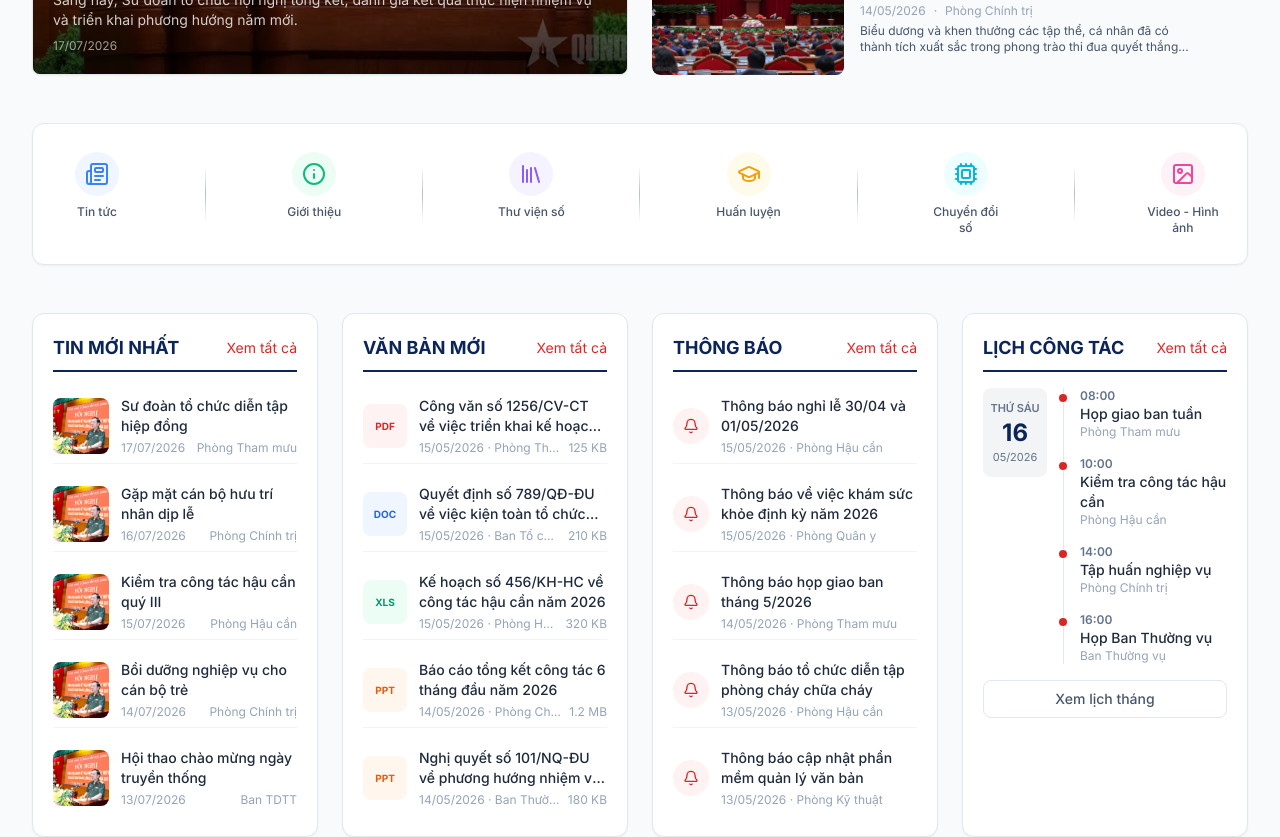
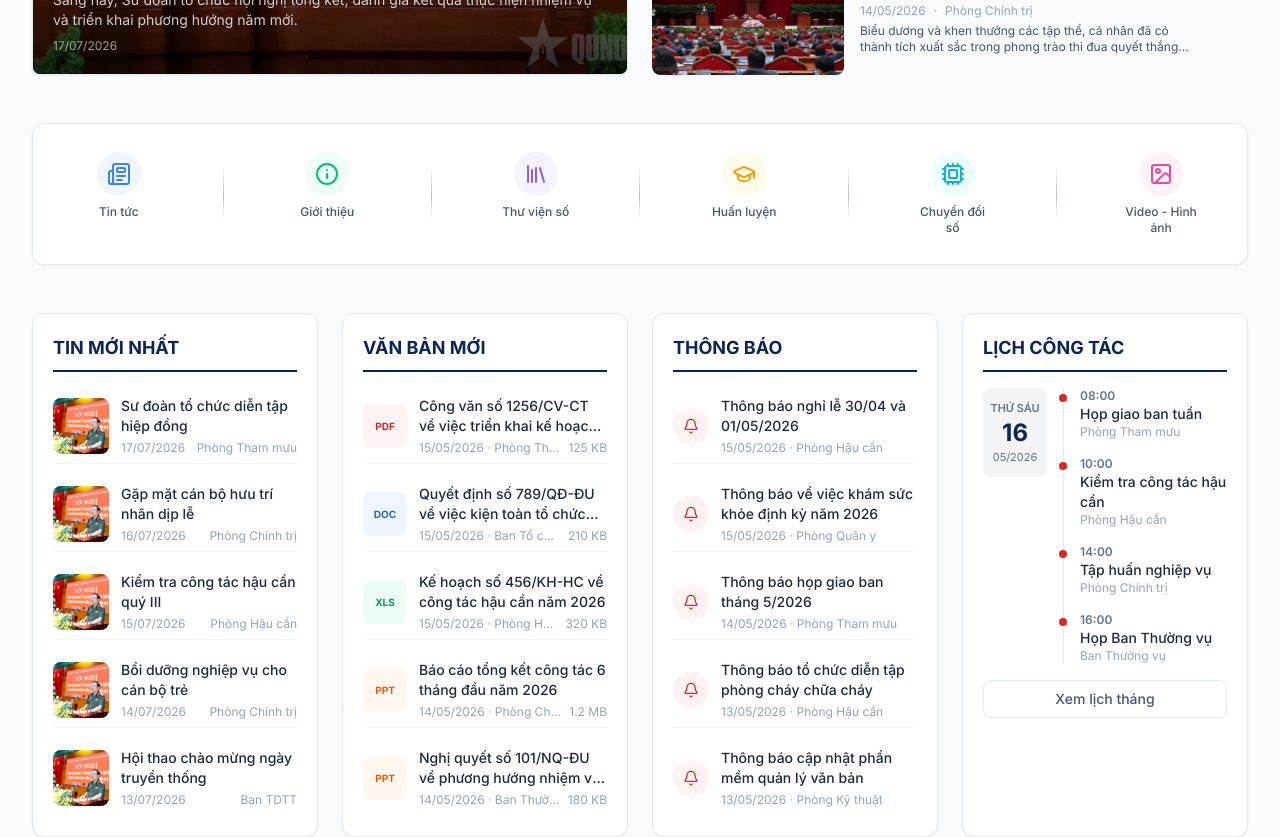
Before and after one commit to helloworld2346/news-cms, a React (Vite) app in the folder frontend/: page / in a window 1280 px wide. Shown: the part 760-1597 px from the top of the page. Built offline with nearby package versions, Linux system fonts and the light colour scheme.

Commit message:
feat: update QuickAccess component to use routeMap for navigation and improve layout, enhance SectionHeading component with conditional link rendering

```diff
--- a/frontend/src/features/home/components/QuickAccess.tsx
+++ b/frontend/src/features/home/components/QuickAccess.tsx
@@ -20,16 +20,25 @@ const iconMap: Record<string, LucideIcon> = {
   media: Image,
 };
 
+const routeMap: Record<string, string> = {
+  news: "/tin-tuc/quan-khu-su-doan",
+  about: "/gioi-thieu/lich-su-su-doan-5",
+  library: "/thu-vien-so/dung-chung",
+  training: "/huan-luyen/ke-hoach",
+  digital: "/chuyen-doi-so/binh-dan-hoc-vu-so",
+  media: "/media",
+};
+
 export default function QuickAccess() {
   const { data: items = [] } = useQuickAccess();
   return (
-    <div className="flex flex-wrap items-start justify-between gap-1 rounded-xl border border-slate-200 bg-white p-3 shadow-sm sm:gap-2 sm:p-4">
-      {items.map(({ key, label, to, bg, text }, i) => {
+    <div className="flex w-full flex-wrap items-start justify-around gap-1 rounded-xl border border-slate-200 bg-white p-3 shadow-sm sm:gap-2 sm:p-4">
+      {items.map(({ key, label, bg, text }, i) => {
         const Icon = iconMap[key];
         return (
           <Fragment key={key}>
             <Link
-              to={to}
+              to={routeMap[key] ?? "/"}
               className="flex w-[4.5rem] flex-col items-center gap-2 rounded-xl px-2 py-3 text-center transition hover:bg-slate-50 sm:w-24"
             >
               <span
--- a/frontend/src/features/home/components/SectionHeading.tsx
+++ b/frontend/src/features/home/components/SectionHeading.tsx
@@ -9,9 +9,11 @@ export default function SectionHeading({ title, href = "#" }: Props) {
   return (
     <div className="mb-4 flex items-center justify-between border-b-2 border-primary pb-2">
       <h2 className="text-lg font-bold uppercase text-primary">{title}</h2>
-      <Link to={href} className="text-sm text-accent hover:underline">
-        Xem tất cả
-      </Link>
+      {href !== "#" && (
+        <Link to={href} className="text-sm text-accent hover:underline">
+          Xem tất cả
+        </Link>
+      )}
     </div>
   );
 }
```
